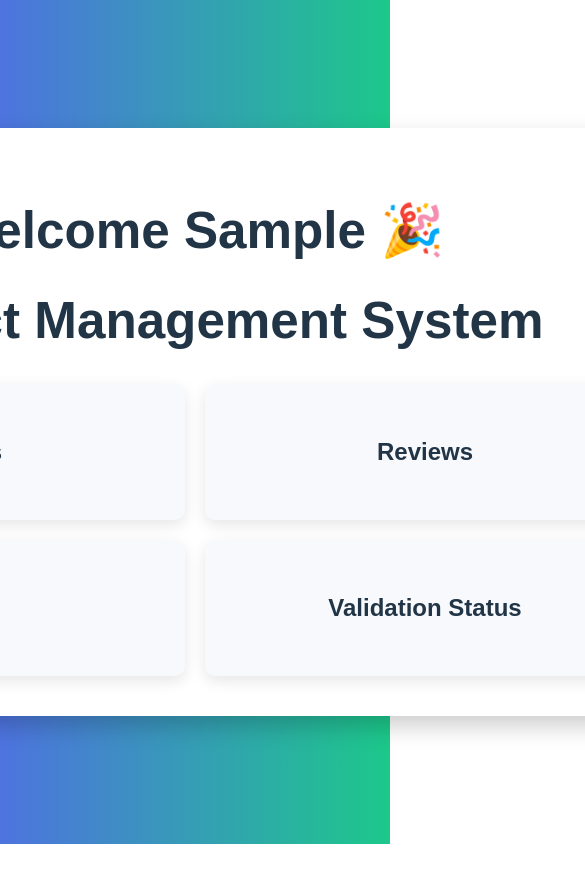
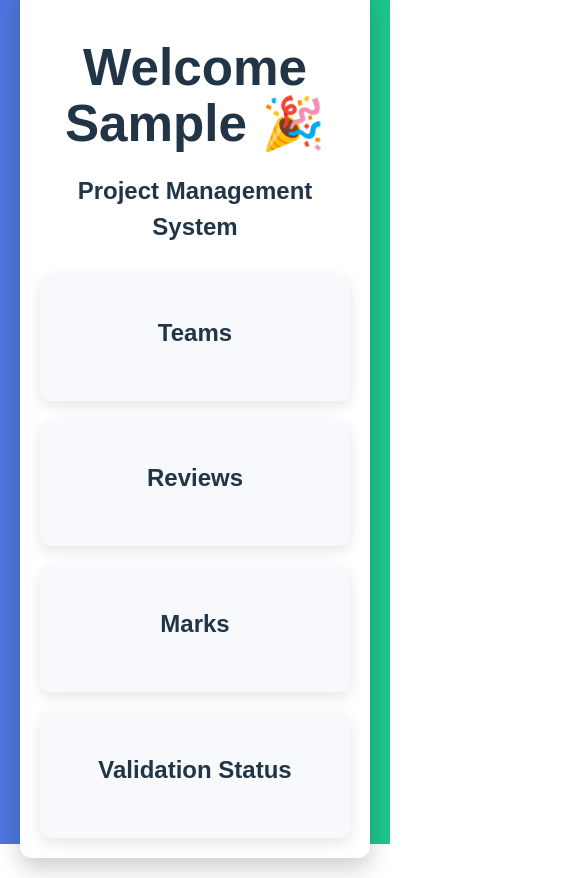
Before and after one commit to Mathan-12/React, a React (Vite) app in the folder final-year-project/: page / in a window 390 px wide. Both pictures are taken after typing "Sample", "Sample", "Sample" into the empty fields and a click on the button "Login". Shown: the top 878 px of the page, 585 px wide, since content can reach past the window. Before the commit the page ends 844 px from the top, so only its background shows below. Built offline with nearby package versions, Linux system fonts and the light colour scheme.

Commit message:
Update App.jsx and app.css with latest changes

```diff
--- a/final-year-project/src/App.jsx
+++ b/final-year-project/src/App.jsx
@@ -17,23 +17,23 @@ function App() {
       <div className="container">
         <div className="dashboard-box">
           <h1>Welcome {name} 🎉</h1>
-          <h1>Project Management System</h1>
+          <h2>Project Management System</h2>
 
           <div className="module-container">
             <div className="module-box">
-              <h2> Teams</h2>
+              <h2>Teams</h2>
             </div>
 
             <div className="module-box">
-              <h2> Reviews</h2>
+              <h2>Reviews</h2>
             </div>
 
             <div className="module-box">
-              <h2> Marks</h2>
+              <h2>Marks</h2>
             </div>
 
             <div className="module-box">
-              <h2> Validation Status</h2>
+              <h2>Validation Status</h2>
             </div>
           </div>
         </div>
@@ -55,17 +55,8 @@ function App() {
             required
           />
 
-          <input
-            type="text"
-            placeholder="Enter Department"
-            required
-          />
-
-          <input
-            type="text"
-            placeholder="Enter College"
-            required
-          />
+          <input type="text" placeholder="Enter Department" required />
+          <input type="text" placeholder="Enter College" required />
 
           <button type="submit">Login</button>
         </form>
--- a/final-year-project/src/app.css
+++ b/final-year-project/src/app.css
@@ -1,3 +1,4 @@
+/* ---------------- BODY ---------------- */
 body {
   margin: 0;
   font-family: Arial, sans-serif;
@@ -8,13 +9,17 @@ body {
   height: 100vh;
 }
 
+/* ---------------- CONTAINER ---------------- */
 .container {
   width: 100%;
   display: flex;
   justify-content: center;
   align-items: center;
+  padding: 20px;
+  box-sizing: border-box;
 }
 
+/* ---------------- LOGIN BOX ---------------- */
 .login-box {
   background: white;
   padding: 40px;
@@ -34,6 +39,7 @@ input {
   margin-top: 15px;
   border-radius: 6px;
   border: 1px solid #ccc;
+  box-sizing: border-box;
 }
 
 button {
@@ -52,34 +58,67 @@ button:hover {
   background-color: #2e59d9;
 }
 
-/* ----------- DASHBOARD ----------- */
-
+/* ---------------- DASHBOARD ---------------- */
 .dashboard-box {
   background: white;
   padding: 40px;
-  width: 900px;
+  width: 100%;
+  max-width: 1000px;
   border-radius: 12px;
   text-align: center;
   box-shadow: 0px 10px 25px rgba(0, 0, 0, 0.2);
 }
 
+.dashboard-box h1 {
+  margin-bottom: 10px;
+}
+
+.dashboard-box h2 {
+  margin-bottom: 30px;
+}
+
+/* Grid for modules */
 .module-container {
   display: grid;
-  grid-template-columns: repeat(2, 1fr);
+  grid-template-columns: 1fr 1fr; /* 2 columns by default for laptop/desktop */
   gap: 20px;
-  margin-top: 30px;
 }
 
+/* Module boxes */
 .module-box {
   background: #f8f9fc;
   padding: 30px;
   border-radius: 10px;
   cursor: pointer;
   transition: 0.3s;
-  box-shadow: 0px 5px 15px rgba(0,0,0,0.1);
+  box-shadow: 0px 5px 15px rgba(0, 0, 0, 0.1);
 }
 
 .module-box:hover {
   background: #e2e6f5;
   transform: scale(1.05);
 }
+
+/* ---------------- RESPONSIVE ---------------- */
+@media (max-width: 768px) {
+  .module-container {
+    grid-template-columns: 1fr; /* 1 column on tablet/mobile */
+  }
+
+  .dashboard-box {
+    padding: 20px;
+  }
+
+  .module-box {
+    padding: 20px;
+  }
+
+  input {
+    padding: 10px;
+  }
+
+  button {
+    padding: 10px;
+    font-size: 14px;
+  }
+}
```
